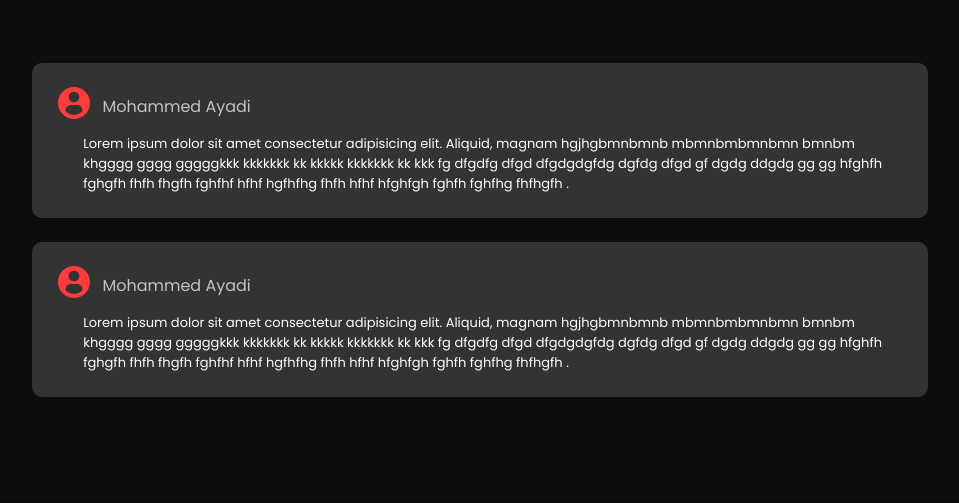
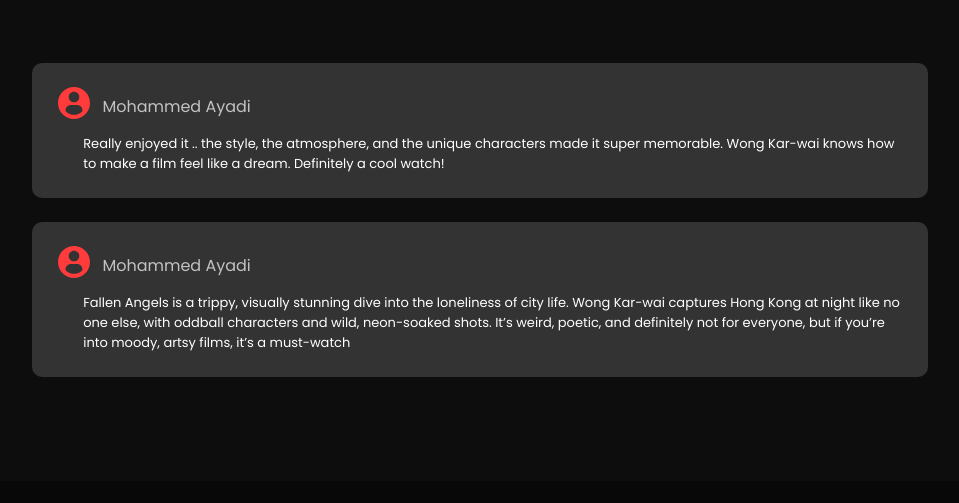
Before and after one commit to vm3do/CineFlix, a plain HTML site: page favorites.html in a window 1280 px wide. Shown: the part 1060-1563 px from the top of the page, without its empty margins (160-1119 px from the left). Drawn offline with nearby package versions, Linux system fonts and the light colour scheme; a web font is replaced by a local one.

Commit message:
testing commit

```diff
--- a/favorites.html
+++ b/favorites.html
@@ -63,7 +63,7 @@
                         <div class="comment-name"><p>Mohammed Ayadi</p></div>
                     </div>
                     <div class="comment-input">
-                        <p>Lorem ipsum dolor sit amet consectetur adipisicing elit. Aliquid, magnam hgjhgbmnbmnb mbmnbmbmnbmn bmnbm khgggg gggg gggggkkk kkkkkkk kk kkkkk kkkkkkk kk kkk fg dfgdfg dfgd dfgdgdgfdg dgfdg dfgd gf dgdg ddgdg gg gg hfghfh fghgfh fhfh fhgfh fghfhf hfhf hgfhfhg fhfh hfhf hfghfgh fghfh fghfhg fhfhgfh .</p>
+                        <p>Really enjoyed it .. the style, the atmosphere, and the unique characters made it super memorable. Wong Kar-wai knows how to make a film feel like a dream. Definitely a cool watch!</p>
                     </div>
                 </div>
                 <div class="comment">
@@ -72,7 +72,7 @@
                         <div class="comment-name"><p>Mohammed Ayadi</p></div>
                     </div>
                     <div class="comment-input">
-                        <p>Lorem ipsum dolor sit amet consectetur adipisicing elit. Aliquid, magnam hgjhgbmnbmnb mbmnbmbmnbmn bmnbm khgggg gggg gggggkkk kkkkkkk kk kkkkk kkkkkkk kk kkk fg dfgdfg dfgd dfgdgdgfdg dgfdg dfgd gf dgdg ddgdg gg gg hfghfh fghgfh fhfh fhgfh fghfhf hfhf hgfhfhg fhfh hfhf hfghfgh fghfh fghfhg fhfhgfh .</p>
+                        <p>Fallen Angels is a trippy, visually stunning dive into the loneliness of city life. Wong Kar-wai captures Hong Kong at night like no one else, with oddball characters and wild, neon-soaked shots. It’s weird, poetic, and definitely not for everyone, but if you’re into moody, artsy films, it’s a must-watch</p>
                     </div>
                 </div>
             </div>
```
